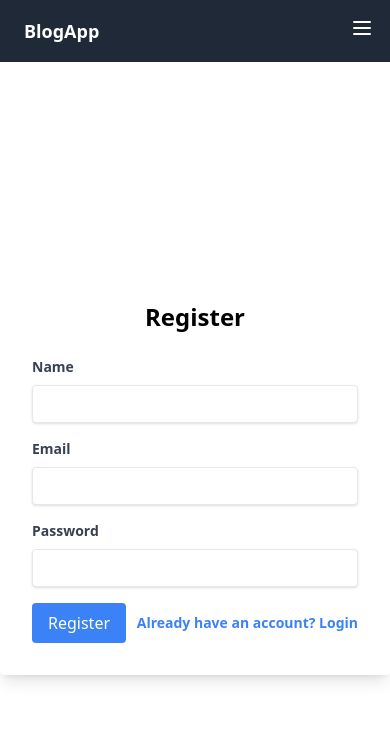
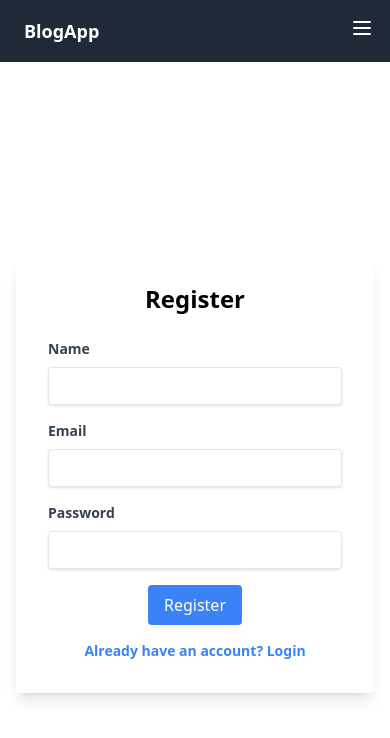
Before and after one commit to TheFakeHamma/U09-BlogApp, a React (Vite) app in the folder frontend/: page /register in a window 390 px wide. Shown: the top 738 px of the page. Built offline with nearby package versions, Linux system fonts and the light colour scheme; no server answers.

Commit message:
make login/register/password responsive

```diff
--- a/frontend/src/pages/ForgotPassword.jsx
+++ b/frontend/src/pages/ForgotPassword.jsx
@@ -20,7 +20,7 @@ function ForgotPassword() {
   };
 
   return (
-    <div className="flex items-center justify-center min-h-screen bg-white">
+    <div className="flex items-center justify-center min-h-screen bg-white px-4">
       <div className="w-full max-w-md">
         <form
           onSubmit={onSubmit}
@@ -37,7 +37,9 @@ function ForgotPassword() {
             onChange={(e) => setEmail(e.target.value)}
             required
           />
-          <Button type="submit">Send Reset Link</Button>
+          <Button type="submit" className="w-full">
+            Send Reset Link
+          </Button>
           {message && <p className="mt-4 text-center">{message}</p>}
         </form>
       </div>
--- a/frontend/src/pages/Login.jsx
+++ b/frontend/src/pages/Login.jsx
@@ -33,7 +33,7 @@ function Login() {
   };
 
   return (
-    <div className="flex items-center justify-center min-h-screen bg-white">
+    <div className="flex items-center justify-center min-h-screen bg-white px-4">
       <div className="w-full max-w-md">
         <form
           onSubmit={onSubmit}
@@ -56,8 +56,10 @@ function Login() {
             onChange={onChange}
             required
           />
-          <div className="flex items-center justify-between">
-            <Button type="submit">Login</Button>
+          <div className="flex flex-col sm:flex-row items-center justify-between">
+            <Button type="submit" className="mb-4 sm:mb-0">
+              Login
+            </Button>
             <a
               href="/forgot-password"
               className="inline-block align-baseline font-bold text-sm text-blue-500 hover:text-blue-800"
--- a/frontend/src/pages/Register.jsx
+++ b/frontend/src/pages/Register.jsx
@@ -30,7 +30,7 @@ function Register() {
   };
 
   return (
-    <div className="flex items-center justify-center min-h-screen bg-white">
+    <div className="flex items-center justify-center min-h-screen bg-white px-4">
       <div className="w-full max-w-md">
         <form
           onSubmit={onSubmit}
@@ -61,8 +61,10 @@ function Register() {
             onChange={onChange}
             required
           />
-          <div className="flex items-center justify-between">
-            <Button type="submit">Register</Button>
+          <div className="flex flex-col sm:flex-row items-center justify-between">
+            <Button type="submit" className="mb-4 sm:mb-0">
+              Register
+            </Button>
             <a
               href="/login"
               className="inline-block align-baseline font-bold text-sm text-blue-500 hover:text-blue-800"
--- a/frontend/src/pages/ResetPassword.jsx
+++ b/frontend/src/pages/ResetPassword.jsx
@@ -22,7 +22,7 @@ function ResetPassword() {
   };
 
   return (
-    <div className="flex items-center justify-center min-h-screen bg-white">
+    <div className="flex items-center justify-center min-h-screen bg-white px-4">
       <div className="w-full max-w-md">
         <form
           onSubmit={onSubmit}
@@ -39,7 +39,9 @@ function ResetPassword() {
             onChange={(e) => setPassword(e.target.value)}
             required
           />
-          <Button type="submit">Reset Password</Button>
+          <Button type="submit" className="w-full">
+            Reset Password
+          </Button>
           {message && <p className="mt-4 text-center">{message}</p>}
         </form>
       </div>
```
